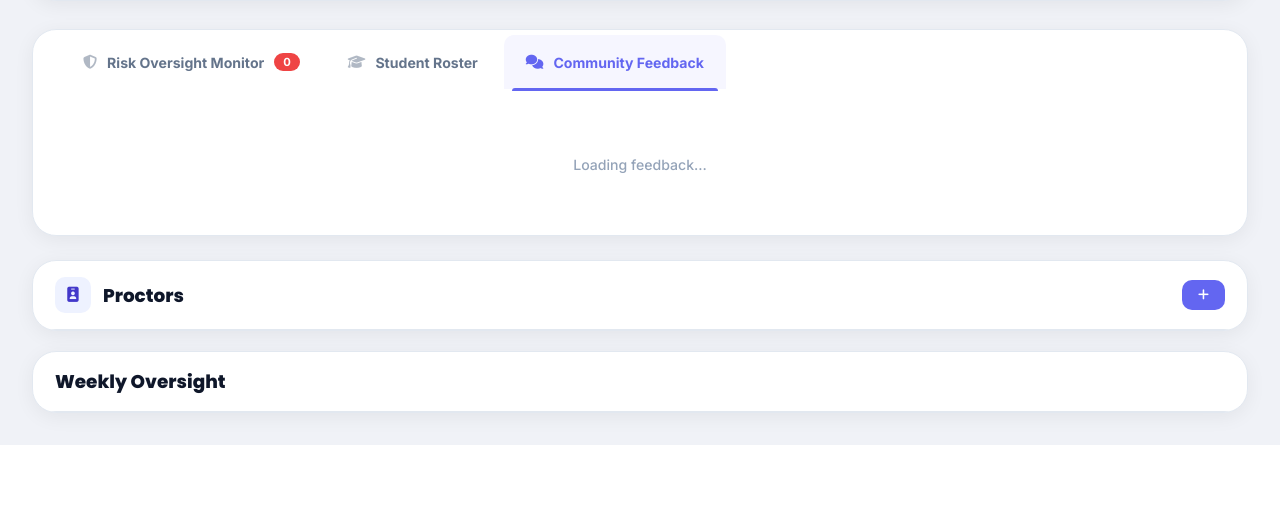
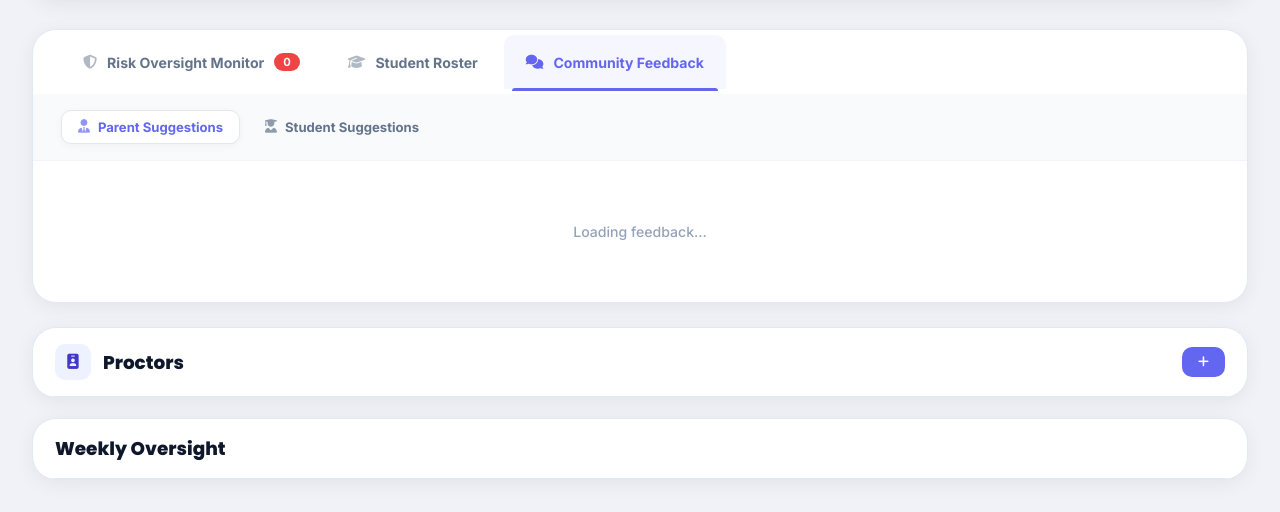
Before and after one commit to abhishekprathipati/AURA, a Flask app: template templates/hod_dashboard.html in a window 1280 px wide, after a click on "Community Feedback". Shown: the part 1519-2031 px from the top of the page. Before the commit the page ends 1964 px from the top, so only its background shows below. Run offline with Flask 3, Linux system fonts and the light colour scheme; the template is opened without the code that fills it: most values are stand-ins (such as "Sample title", 1, 10 or a date in 2020); some libraries are stand-ins or nearby versions.

Commit message:
UI: Split Community Feedback into separate Parent and Student sections with sub-tabs

```diff
--- a/static/css/hod_dashboard.css
+++ b/static/css/hod_dashboard.css
@@ -666,6 +666,56 @@ body {
     text-align: center;
 }
 
+/* ═══════════════════════════════════════
+   SUB-TABS (Internal Navigation)
+   ═══════════════════════════════════════ */
+.sub-tab-nav {
+    display: flex;
+    gap: 8px;
+    padding: 16px 28px;
+    background: var(--surface-muted);
+    border-bottom: 1px solid var(--border-light);
+}
+
+.sub-tab-btn {
+    padding: 8px 16px;
+    border-radius: 10px;
+    font-size: 0.82rem;
+    font-weight: 700;
+    color: var(--text-muted);
+    background: transparent;
+    border: 1px solid transparent;
+    cursor: pointer;
+    transition: all var(--transition-fast);
+    display: flex;
+    align-items: center;
+    gap: 8px;
+    font-family: inherit;
+}
+
+.sub-tab-btn:hover {
+    color: var(--primary);
+    background: rgba(99,102,241,0.04);
+}
+
+.sub-tab-btn.active {
+    color: var(--primary);
+    background: white;
+    border-color: var(--border);
+    box-shadow: 0 2px 8px rgba(0,0,0,0.04);
+}
+
+.sub-tab-btn i { font-size: 0.85rem; opacity: 0.7; }
+
+.sub-feedback-content {
+    display: none;
+    animation: fadeIn 0.4s ease-out;
+}
+.sub-feedback-content.active {
+     display: block;
+}
+
+
 .tab-content {
     display: none;
     padding: 0;
--- a/static/js/hod_dashboard.js
+++ b/static/js/hod_dashboard.js
@@ -222,15 +222,18 @@ function filterStudents() {
 }
 
 function renderCommunityFeedback(data) {
-    const list = document.getElementById('communityFeedbackList');
-    if (!list) return;
+    const parentList = document.getElementById('parentFeedbackList');
+    const studentList = document.getElementById('studentFeedbackList');
+    if (!parentList || !studentList) return;
 
-    if (!data || data.length === 0) {
-        list.innerHTML = '<div class="empty-state-block"><i class="fas fa-comments"></i><p>No community feedback recorded yet.</p></div>';
-        return;
+    const parents = (data || []).filter(item => item.source === 'Parent');
+    const students = (data || []).filter(item => item.source === 'Student');
+
+    parentList.innerHTML = parents.length ? parents.map(item => renderFeedbackItem(item)).join('') : '<div class="empty-state-block"><i class="fas fa-comments"></i><p>No parent suggestions recorded yet.</p></div>';
+    studentList.innerHTML = students.length ? students.map(item => renderFeedbackItem(item)).join('') : '<div class="empty-state-block"><i class="fas fa-graduation-cap"></i><p>No student grievances or feedback recorded yet.</p></div>';
 }
 
-    list.innerHTML = data.map(item => {
+function renderFeedbackItem(item) {
     const date = new Date(item.timestamp).toLocaleDateString([], { month: 'short', day: 'numeric', hour: '2-digit', minute: '2-digit' });
     const typeClass = item.type === 'SUGGESTION' ? 'sug-tag' : 'grv-tag';
     const sourceIcon = item.source === 'Parent' ? 'fa-user-tie' : 'fa-user-graduate';
@@ -252,7 +255,6 @@ function renderCommunityFeedback(data) {
             </div>
         </div>
     `;
-    }).join('');
 }
 
 function renderProctorPerformance(data) {
@@ -393,6 +395,21 @@ function switchTab(evt, tabId) {
     // Resize charts if necessary
     if (trendChart) trendChart.windowResizeHandler();
     if (healthChart) healthChart.windowResizeHandler();
+}
+
+function switchSubTab(evt, tabId) {
+    const containers = document.getElementsByClassName("sub-feedback-content");
+    for (let i = 0; i < containers.length; i++) {
+        containers[i].classList.remove("active");
+    }
+
+    const btns = document.getElementsByClassName("sub-tab-btn");
+    for (let i = 0; i < btns.length; i++) {
+        btns[i].classList.remove("active");
+    }
+
+    document.getElementById(tabId).classList.add("active");
+    evt.currentTarget.classList.add("active");
 }
 
 async function removeProctor(email) {
--- a/templates/hod_dashboard.html
+++ b/templates/hod_dashboard.html
@@ -7,7 +7,7 @@
     <link rel="icon" type="image/svg+xml" href="{{ url_for('static', filename='favicon.svg') }}">
     <link rel="stylesheet" href="https://cdnjs.cloudflare.com/ajax/libs/font-awesome/6.5.0/css/all.min.css">
     <link href="https://fonts.googleapis.com/css2?family=Poppins:wght@300;400;500;600;700;800&family=Inter:wght@400;500;600;700&display=swap" rel="stylesheet">
-    <link rel="stylesheet" href="{{ url_for('static', filename='css/hod_dashboard.css') }}?v=12">
+    <link rel="stylesheet" href="{{ url_for('static', filename='css/hod_dashboard.css') }}?v=13">
     <meta name="csrf-token" content="{{ csrf_token() }}">
     <script src="https://cdn.jsdelivr.net/npm/apexcharts@3.35.0/dist/apexcharts.min.js"></script>
 </head>
@@ -197,10 +197,24 @@
 
                     <!-- TAB: COMMUNITY FEEDBACK -->
                     <div id="community-feedback" class="tab-content">
+                        <div class="sub-tab-nav">
+                            <button class="sub-tab-btn active" onclick="switchSubTab(event, 'parent-feedback')" id="btnParentFeedback">
+                                <i class="fas fa-user-tie"></i> Parent Suggestions
+                            </button>
+                            <button class="sub-tab-btn" onclick="switchSubTab(event, 'student-feedback')" id="btnStudentFeedback">
+                                <i class="fas fa-user-graduate"></i> Student Suggestions
+                            </button>
+                        </div>
                         <div class="card-body no-pad feedback-container">
-                            <div class="feedback-list" id="communityFeedbackList">
-                                <!-- JS Render -->
-                                <div class="empty-state-block"><p>Loading feedback...</p></div>
+                            <div id="parent-feedback" class="sub-feedback-content active">
+                                <div class="feedback-list" id="parentFeedbackList">
+                                    <div class="empty-state-block"><p>Loading feedback...</p></div>
+                                </div>
+                            </div>
+                            <div id="student-feedback" class="sub-feedback-content">
+                                <div class="feedback-list" id="studentFeedbackList">
+                                    <div class="empty-state-block"><p>Loading feedback...</p></div>
+                                </div>
                             </div>
                         </div>
                     </div>
@@ -309,6 +323,6 @@
 
     <div id="toast" class="toast"></div>
 
-    <script src="{{ url_for('static', filename='js/hod_dashboard.js') }}?v=10"></script>
+    <script src="{{ url_for('static', filename='js/hod_dashboard.js') }}?v=13"></script>
 </body>
 </html>
```
Lines whose indentation alone changed are shown as unchanged.
